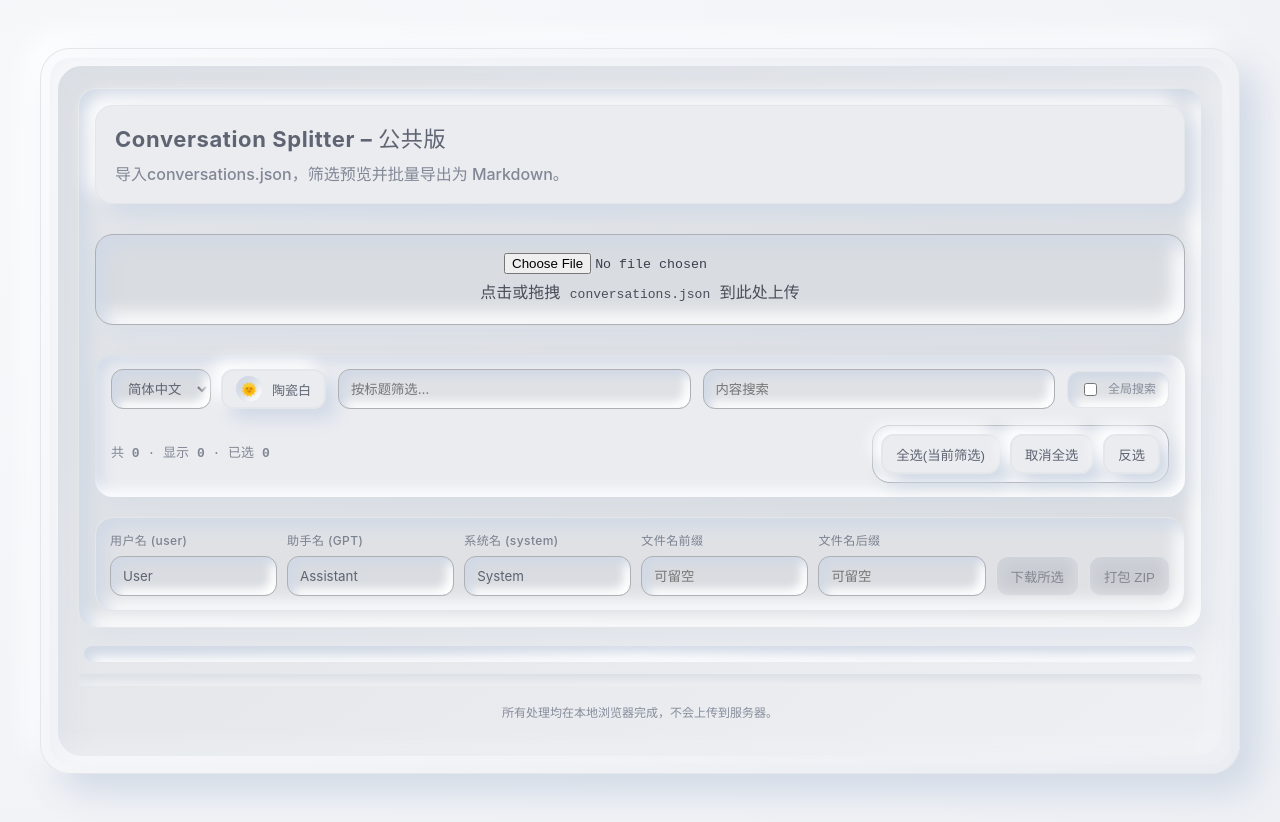
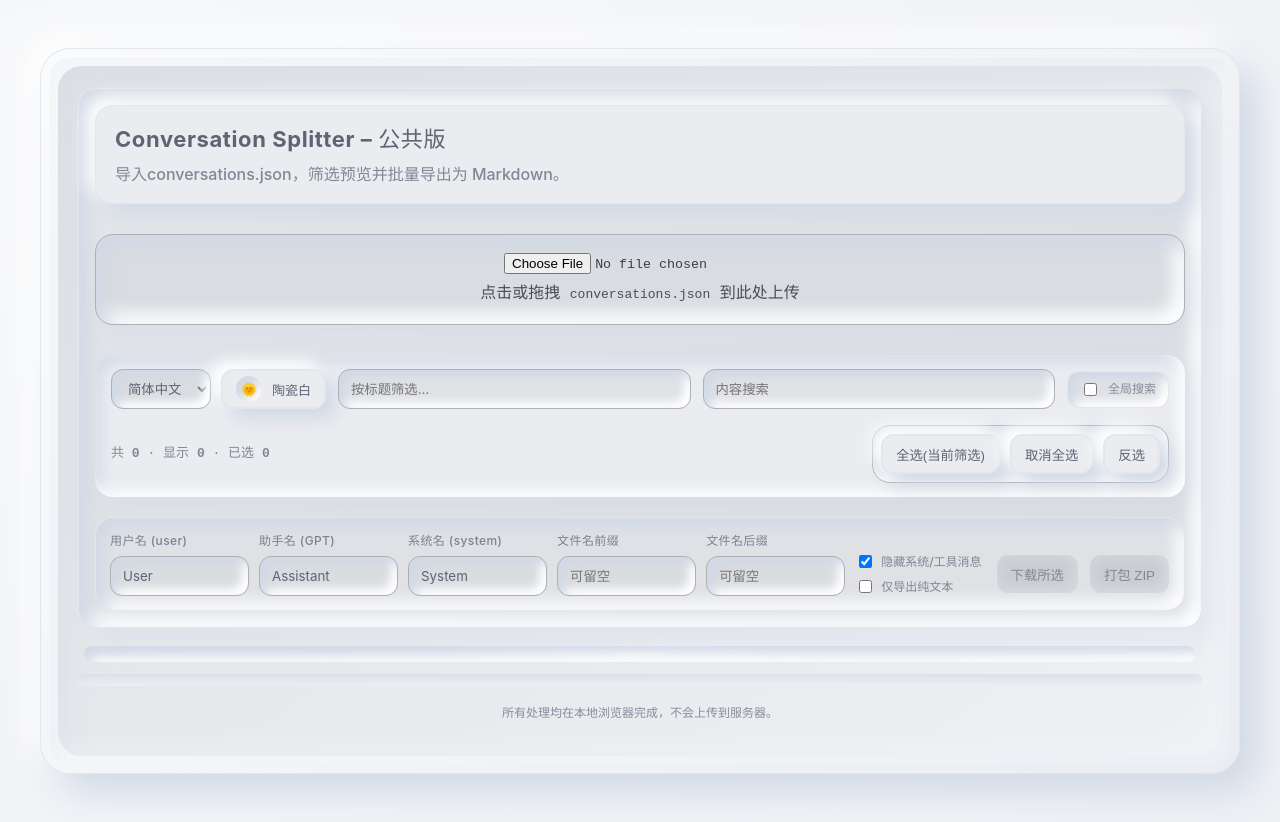
Before and after one commit to chuan-101/json-splitter-public, a React (Vite) app: page / in a window 1280 px wide. Built offline with nearby package versions, Linux system fonts and the light colour scheme.

Commit message:
Add export filters and plain text mode

```diff
--- a/src/JsonConvoSplitter.jsx
+++ b/src/JsonConvoSplitter.jsx
@@ -45,6 +45,8 @@ export default function JsonConvoSplitter() {
   // Filename controls
   const [filePrefix, setFilePrefix] = useState("");
   const [fileSuffix, setFileSuffix] = useState("");
+  const [hideSystemExport, setHideSystemExport] = useState(true);
+  const [plainTextExport, setPlainTextExport] = useState(false);
 
   const t = (k) => (translations[lang]?.[k] ?? k);
   const untitledText = t('untitled');
@@ -87,6 +89,26 @@ export default function JsonConvoSplitter() {
     if (!text || text === "[object Object]") return "";
     return text;
   }, [safeStringify]);
+
+  const exportExtractText = useCallback((message) => {
+    const content = message?.content;
+    if (typeof content === "string") return content;
+    if (content && typeof content === "object" && typeof content.text === "string") return content.text;
+    if (content && typeof content === "object" && Array.isArray(content.parts)) {
+      return content.parts.filter((part) => typeof part === "string").join("\n");
+    }
+    if (Array.isArray(content)) {
+      return content
+        .map((part) => {
+          if (typeof part === "string") return part;
+          if (part && typeof part === "object" && typeof part.text === "string") return part.text;
+          return "";
+        })
+        .filter(Boolean)
+        .join("\n");
+    }
+    return "";
+  }, []);
 
   const normalizeMessage = useCallback((msg) => {
     if (!msg) return "";
@@ -146,17 +168,43 @@ export default function JsonConvoSplitter() {
 
   const formatRange = (range) => (range ? `${range.start} \u2192 ${range.end}` : "");
 
-  const toMarkdown = (conv) => {
+  const shouldExportMessage = useCallback((msg, opts) => {
+    const role = (msg?.author?.role || "assistant").toLowerCase();
+    const text = exportExtractText(msg);
+    const trimmed = text.trim();
+    if (!trimmed) return false;
+    if (opts.hideSystem && ["system", "tool", "function"].includes(role)) return false;
+    if (opts.hideSystem && trimmed.trimStart().startsWith('{"')) return false;
+    return true;
+  }, [exportExtractText]);
+
+  const toMarkdown = useCallback((conv, opts = {}) => {
+    const exportOpts = {
+      hideSystem: true,
+      plainTextOnly: false,
+      includeRoleLabels: false,
+      ...opts,
+    };
     const chain = buildChain(conv);
     return chain
+      .filter((m) => shouldExportMessage(m, exportOpts))
       .map((m) => {
         const role = m.author?.role || "assistant";
-        const text = normalizeMessage(m);
+        const text = exportExtractText(m);
         const displayRole = roleDisplay(role);
+        if (exportOpts.plainTextOnly) {
+          return exportOpts.includeRoleLabels ? `${displayRole}: ${text}` : text;
+        }
         return `**${displayRole}**:\n${text}`;
       })
       .join("\n\n\n");
-  };
+  }, [buildChain, exportExtractText, roleDisplay, shouldExportMessage]);
+
+  const exportOptions = useMemo(() => ({
+    hideSystem: hideSystemExport,
+    plainTextOnly: plainTextExport,
+    includeRoleLabels: false,
+  }), [hideSystemExport, plainTextExport]);
 
   // ---------- Events ----------
   const onFile = async (file) => {
@@ -208,7 +256,7 @@ export default function JsonConvoSplitter() {
   const downloadOne = (idx) => {
     const conv = convos[idx];
     const filename = makeFileName(conv);
-    const content = `\ufeff${toMarkdown(conv)}`;
+    const content = `\ufeff${toMarkdown(conv, exportOptions)}`;
     const blob = new Blob([content], { type: "text/markdown;charset=utf-8" });
     triggerDownload(blob, filename);
   };
@@ -219,7 +267,7 @@ export default function JsonConvoSplitter() {
     const files = [...selected].sort((a,b)=>a-b).map(i => {
       const conv = convos[i];
       const name = makeFileName(conv);
-      const data = enc.encode(`\ufeff${toMarkdown(conv)}`);
+      const data = enc.encode(`\ufeff${toMarkdown(conv, exportOptions)}`);
       return { name, data };
     });
     const zip = await makeZip(files);
@@ -468,6 +516,10 @@ export default function JsonConvoSplitter() {
             setFilePrefix={setFilePrefix}
             fileSuffix={fileSuffix}
             setFileSuffix={setFileSuffix}
+            hideSystemExport={hideSystemExport}
+            setHideSystemExport={setHideSystemExport}
+            plainTextExport={plainTextExport}
+            setPlainTextExport={setPlainTextExport}
             downloadSelected={downloadSelected}
             downloadZip={downloadZip}
             selectedSize={selected.size}
--- a/src/components/SettingsPanel.jsx
+++ b/src/components/SettingsPanel.jsx
@@ -11,6 +11,10 @@ export default function SettingsPanel({
   setFilePrefix,
   fileSuffix,
   setFileSuffix,
+  hideSystemExport,
+  setHideSystemExport,
+  plainTextExport,
+  setPlainTextExport,
   downloadSelected,
   downloadZip,
   selectedSize,
@@ -40,6 +44,24 @@ export default function SettingsPanel({
           <input className="input" value={fileSuffix} onChange={(e)=>setFileSuffix(e.target.value)} placeholder={t('optional')} />
         </div>
         <div className="deck-actions">
+          <div className="export-options">
+            <label className="export-option">
+              <input
+                type="checkbox"
+                checked={hideSystemExport}
+                onChange={(e) => setHideSystemExport(e.target.checked)}
+              />
+              <span>{t('exportHideSystem')}</span>
+            </label>
+            <label className="export-option">
+              <input
+                type="checkbox"
+                checked={plainTextExport}
+                onChange={(e) => setPlainTextExport(e.target.checked)}
+              />
+              <span>{t('exportPlainText')}</span>
+            </label>
+          </div>
           <button className="primary" disabled={!selectedSize} onClick={downloadSelected}>{t('downloadSel')}</button>
           <button className="primary" disabled={!selectedSize} onClick={downloadZip}>{t('downloadZip')}</button>
         </div>
--- a/src/i18n/en.json
+++ b/src/i18n/en.json
@@ -38,6 +38,8 @@
   "filePrefix": "Filename prefix",
   "fileSuffix": "Filename suffix",
   "optional": "optional",
+  "exportHideSystem": "Hide system/tool messages",
+  "exportPlainText": "Plain text only",
   "downloadSel": "Download Selected",
   "downloadZip": "ZIP Selected",
   "downloadOne": "Download",
--- a/src/i18n/zh.json
+++ b/src/i18n/zh.json
@@ -38,6 +38,8 @@
   "filePrefix": "文件名前缀",
   "fileSuffix": "文件名后缀",
   "optional": "可留空",
+  "exportHideSystem": "隐藏系统/工具消息",
+  "exportPlainText": "仅导出纯文本",
   "downloadSel": "下载所选",
   "downloadZip": "打包 ZIP",
   "downloadOne": "单独下载",
--- a/src/styles/base.css
+++ b/src/styles/base.css
@@ -363,6 +363,25 @@ button.ghost {
   gap: 10px;
   align-items: center;
   justify-content: flex-end;
+}
+
+.export-options {
+  display: flex;
+  flex-direction: column;
+  gap: 6px;
+  margin-right: 4px;
+  font-size: 12px;
+  color: color-mix(in srgb, var(--text-primary) 70%, var(--shadow-dark) 30%);
+}
+
+.export-option {
+  display: inline-flex;
+  gap: 6px;
+  align-items: center;
+}
+
+.export-option input {
+  accent-color: var(--accent-primary);
 }
 
 .device-panel {
```
